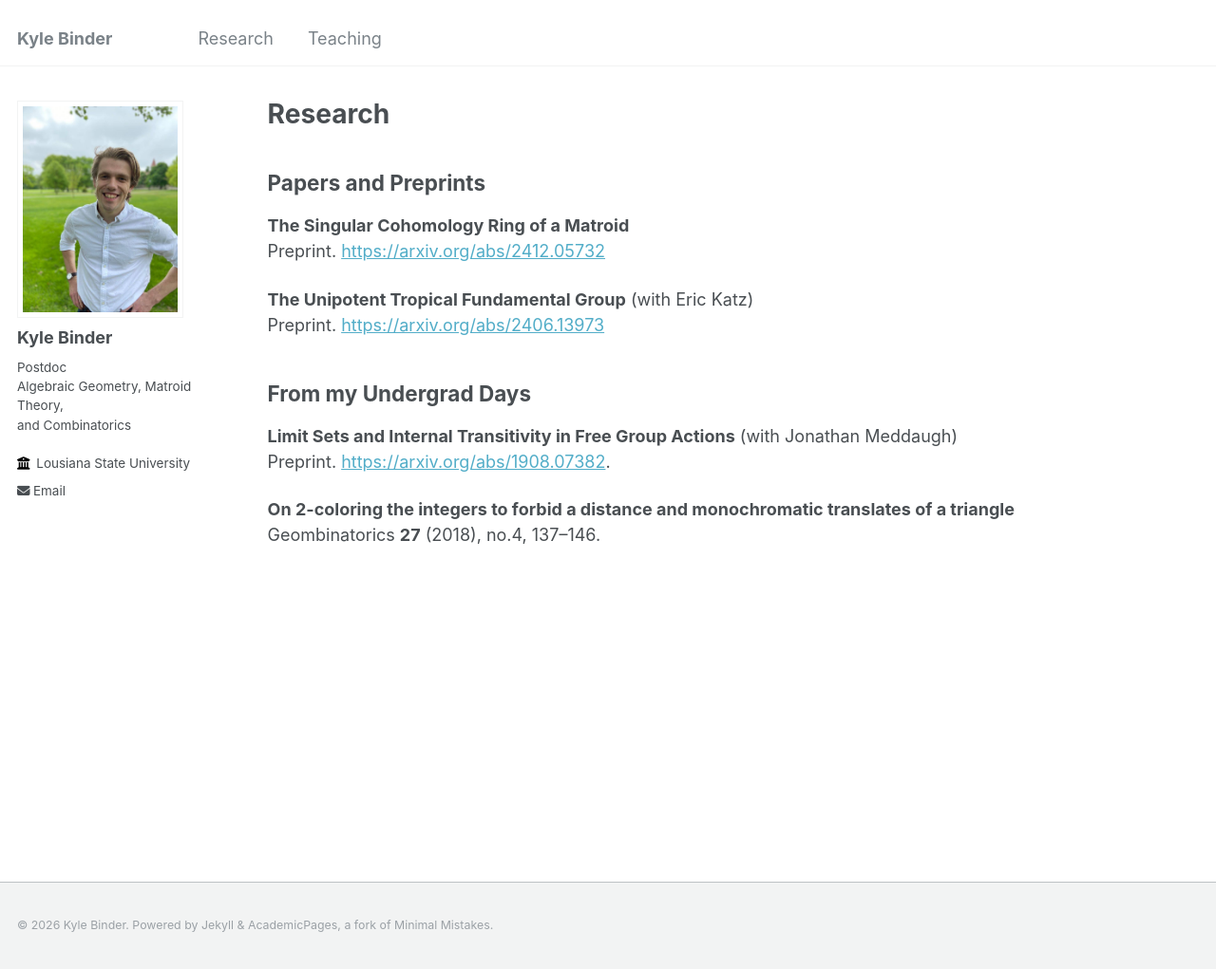
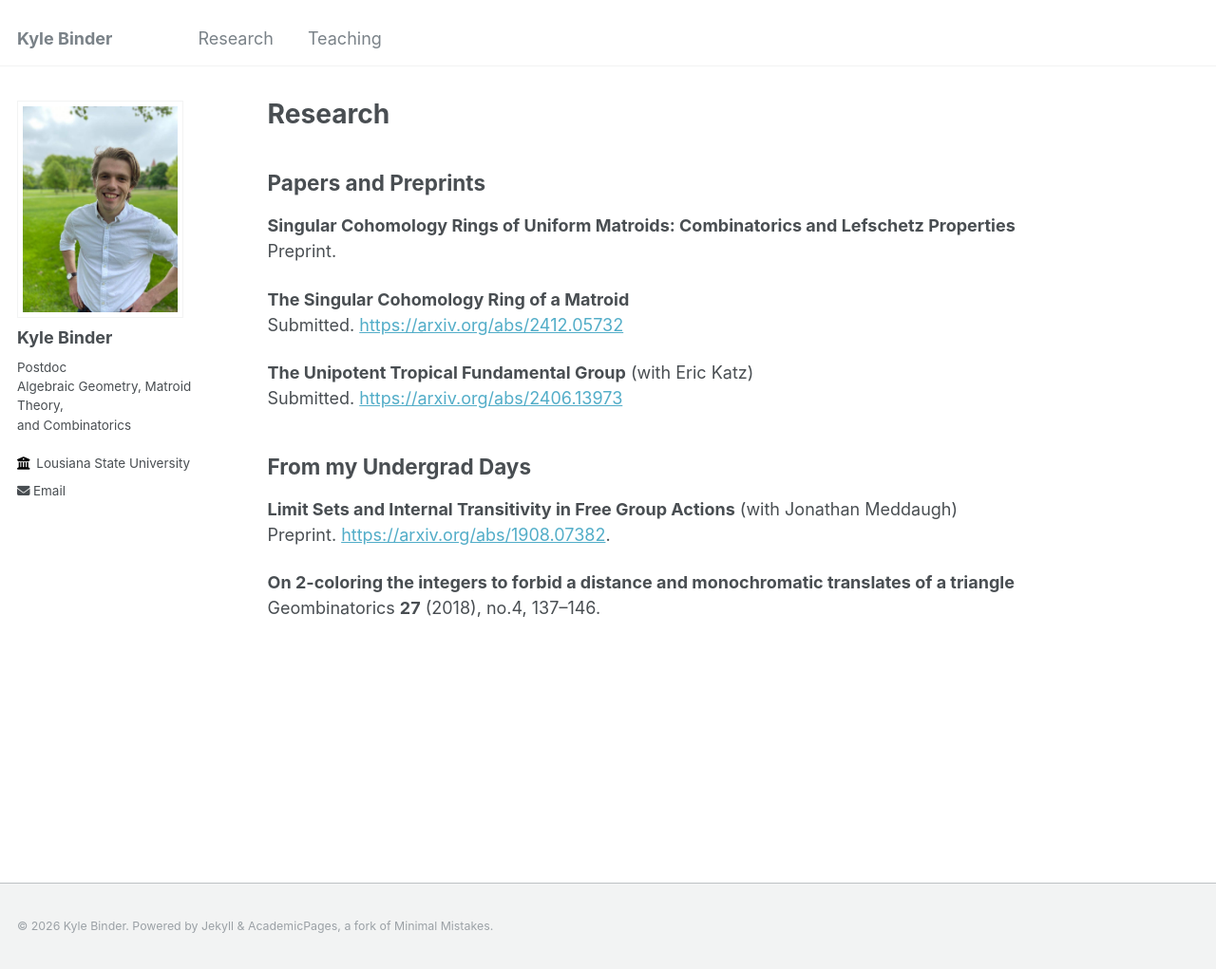
Before and after one commit to bindercommakyle/bindercommakyle.github.io, a Jekyll site: the page built from _pages/research.md, in a window 1280 px wide and 1021 px high. Shown: the whole window at 95% size. Built offline with Jekyll 4.4.1, drawn with Linux system fonts in a browser that asks for light colours.

Commit message:
Update research.md
added Singular Cohomology Rings of Uniform Matroids to list of papers

```diff
--- a/_pages/research.md
+++ b/_pages/research.md
@@ -6,11 +6,14 @@ author_profile: true
 ---
 
 ## Papers and Preprints
+**Singular Cohomology Rings of Uniform Matroids: Combinatorics and Lefschetz Properties** <br>
+Preprint.
+
 **The Singular Cohomology Ring of a Matroid** <br>
-Preprint. [https://arxiv.org/abs/2412.05732](https://arxiv.org/abs/2412.05732)
+Submitted. [https://arxiv.org/abs/2412.05732](https://arxiv.org/abs/2412.05732)
 
 **The Unipotent Tropical Fundamental Group** (with Eric Katz) <br>
-Preprint. [https://arxiv.org/abs/2406.13973](https://arxiv.org/abs/2406.13973)
+Submitted. [https://arxiv.org/abs/2406.13973](https://arxiv.org/abs/2406.13973)
 
 ## From my Undergrad Days
 **Limit Sets and Internal Transitivity in Free Group Actions** (with Jonathan Meddaugh) <br>
```
